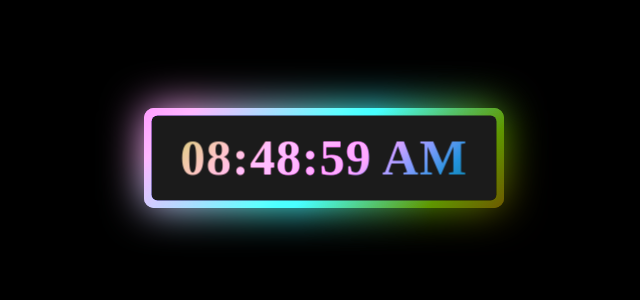
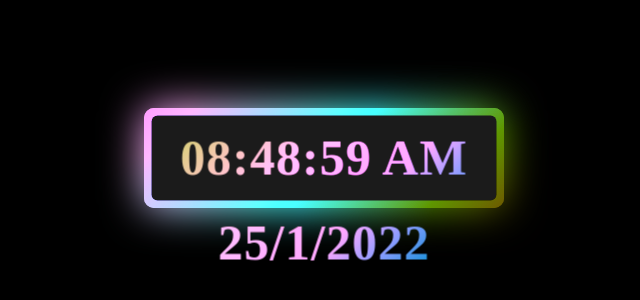
Before and after one commit to Armanalam92/www.Digital-Clock-india.com, a plain HTML site: page index.html in a window 1280 px wide. Shown: the part 242-542 px from the top of the page, without its empty margins (316-956 px from the left). Drawn offline with Linux system fonts and the light colour scheme.

Commit message:
Update index.html

```diff
--- a/index.html
+++ b/index.html
@@ -23,6 +23,9 @@
      let minutes = date.getMinutes();
      let seconds = date.getSeconds();
      let day_night = "AM";
+     let date1 = date.getDate();
+     let month = date.getMonth();
+     let year = date.getFullYear();
      if(hours > 12) {
          day_night = "PM";
         hours = hours - 12;
@@ -36,7 +39,7 @@
      if(seconds < 10) {
         seconds = "0" + seconds;
      }
-     time.textContent = hours + ":" + minutes + ":" + seconds + " " + day_night;
+     time.textContent = hours + ":" + minutes + ":" + seconds + " " + day_night + "    " + date1 + "/" + month + "/" + year;
  })
    </script>
 
```
